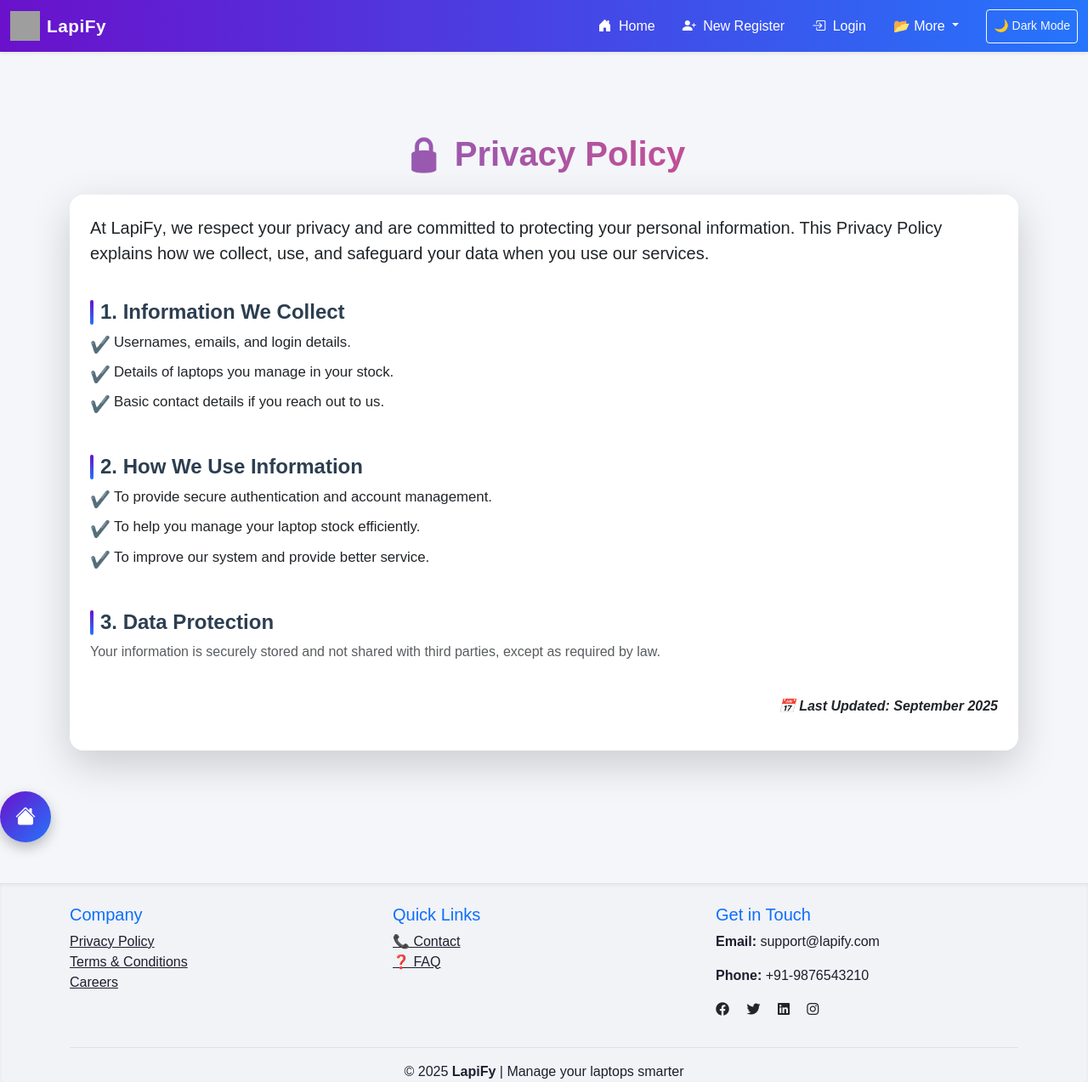
After one commit to runankpatil08/Full_Stack, a Django app: template Lapify/template/laptop_app/privacy.html in a window 1280 px wide. The commit adds this page. Shown: the whole page at 85% size. Run offline with Django 5.2, Linux system fonts and the light colour scheme; the template is opened without the code that fills it, so the values that code supplies are empty; grey boxes are pictures that could not be loaded.

Commit message:
Update some UI of static pages

```diff
--- /dev/null
+++ b/Lapify/template/laptop_app/privacy.html
@@ -0,0 +1,126 @@
+{% extends 'layout.html' %}
+
+{% block title %}
+<title>Privacy Policy - LapiFy</title>
+{% endblock %}
+
+{% block content %}
+<div class="container my-5">
+
+  <!-- Gradient Heading -->
+  <h1 class="text-center fw-bold mb-4 privacy-heading">
+    🔒 Privacy Policy
+  </h1>
+
+  <!-- Animated Card -->
+  <div class="card p-4 shadow-lg border-0 rounded-4 privacy-card">
+    <p class="lead">
+      At <strong>LapiFy</strong>, we respect your privacy and are committed to protecting your personal information.
+      This Privacy Policy explains how we collect, use, and safeguard your data when you use our services.
+    </p>
+
+    <!-- Section 1 -->
+    <h4 class="mt-4 section-title">1. Information We Collect</h4>
+    <ul class="styled-list">
+      <li>Usernames, emails, and login details.</li>
+      <li>Details of laptops you manage in your stock.</li>
+      <li>Basic contact details if you reach out to us.</li>
+    </ul>
+
+    <!-- Section 2 -->
+    <h4 class="mt-4 section-title">2. How We Use Information</h4>
+    <ul class="styled-list">
+      <li>To provide secure authentication and account management.</li>
+      <li>To help you manage your laptop stock efficiently.</li>
+      <li>To improve our system and provide better service.</li>
+    </ul>
+
+    <!-- Section 3 -->
+    <h4 class="mt-4 section-title">3. Data Protection</h4>
+    <p class="text-muted">
+      Your information is securely stored and not shared with third parties, except as required by law.
+    </p>
+
+    <!-- Last updated -->
+    <p class="mt-4 text-end fw-bold">
+      <em>📅 Last Updated: September 2025</em>
+    </p>
+  </div>
+</div>
+
+<!-- ✅ Styling + Animations -->
+<style>
+/* Gradient Heading Animation */
+.privacy-heading {
+  font-size: 2.5rem;
+  background: linear-gradient(90deg, #6a11cb, #2575fc, #ff416c);
+  background-size: 300% auto;
+  -webkit-background-clip: text;
+  -webkit-text-fill-color: transparent;
+  animation: shine 5s linear infinite;
+}
+
+/* Gradient Animation */
+@keyframes shine {
+  0% { background-position: 0% center; }
+  100% { background-position: 300% center; }
+}
+
+/* Card hover effect */
+.privacy-card {
+  background: #ffffff;
+  transition: transform 0.3s ease, box-shadow 0.3s ease;
+}
+.privacy-card:hover {
+  transform: translateY(-8px);
+  box-shadow: 0px 12px 24px rgba(0,0,0,0.2);
+}
+
+/* Section Titles with left border highlight */
+.section-title {
+  position: relative;
+  padding-left: 12px;
+  font-weight: 600;
+  color: #2c3e50;
+}
+.section-title::before {
+  content: "";
+  position: absolute;
+  left: 0;
+  top: 0;
+  height: 100%;
+  width: 4px;
+  background: linear-gradient(180deg, #6a11cb, #2575fc);
+  border-radius: 4px;
+}
+
+/* Animated list */
+.styled-list {
+  list-style: none;
+  padding-left: 0;
+}
+.styled-list li {
+  position: relative;
+  padding-left: 28px;
+  margin-bottom: 10px;
+  font-size: 1.05rem;
+  transition: all 0.3s ease;
+}
+.styled-list li::before {
+  content: "✔️";
+  position: absolute;
+  left: 0;
+  top: 2px;
+  font-size: 1.2rem;
+  color: #2575fc;
+  transition: transform 0.3s ease;
+}
+.styled-list li:hover {
+  color: #2575fc;
+  transform: translateX(5px);
+}
+.styled-list li:hover::before {
+  transform: scale(1.2) rotate(10deg);
+}
+</style>
+{% endblock %}
--- a/Lapify/template/layout.html
+++ b/Lapify/template/layout.html
@@ -5,17 +5,19 @@
     {% block title %}
     <title>Title</title>
     {% endblock %}
-    <link href="https://cdn.jsdelivr.net/npm/bootstrap@5.3.7/dist/css/bootstrap.min.css" rel="stylesheet" integrity="sha384-LN+7fdVzj6u52u30Kp6M/trliBMCMKTyK833zpbD+pXdCLuTusPj697FH4R/5mcr" crossorigin="anonymous">
+    <link href="https://cdn.jsdelivr.net/npm/bootstrap@5.3.7/dist/css/bootstrap.min.css" rel="stylesheet">
     <link href="https://cdn.jsdelivr.net/npm/bootstrap-icons/font/bootstrap-icons.css" rel="stylesheet">
+    <link rel="stylesheet" href="https://cdnjs.cloudflare.com/ajax/libs/font-awesome/6.4.2/css/all.min.css"/>
 
     <style>
       /* 🎨 Theme Variables */
       :root {
-        --bg-color: #ffffff;
-        --text-color: #222;
-        --nav-bg: linear-gradient(90deg, #6c63ff, #3f3d9e);
-        --footer-bg: #f8f9fa;
-        --footer-text: #222;
+        --bg-color: #f5f6fa;
+        --text-color: #1e1e2f;
+        --nav-bg: linear-gradient(90deg, #6a11cb, #2575fc);
+        --footer-bg: #f1f3f6;
+        --footer-text: #1e1e2f;
+        --primary-hover: #ffdd57;
       }
 
       .dark-mode {
@@ -24,46 +26,104 @@
         --nav-bg: linear-gradient(90deg, #2b2b2b, #1a1a1a);
         --footer-bg: #1e1e1e;
         --footer-text: #bbb;
+        --primary-hover: #ffdd57;
       }
 
       body {
         background-color: var(--bg-color);
         color: var(--text-color);
+        font-family: 'Poppins', sans-serif;
+        transition: all 0.3s ease;
       }
 
       .navbar {
         background: var(--nav-bg) !important;
+        box-shadow: 0 4px 15px rgba(0,0,0,0.1);
+      }
+      .navbar-brand span {
+        color: #fff;
+        font-weight: 600;
+        letter-spacing: 0.5px;
+      }
+      .nav-link {
+        color: #fff !important;
+        font-weight: 500;
+        transition: all 0.3s ease;
+      }
+      .nav-link:hover {
+        color: var(--primary-hover) !important;
       }
 
-      footer {
-        background: var(--footer-bg) !important;
-        color: var(--footer-text) !important;
+      /* Dropdown */
+      .stylish-dropdown {
+        border-radius: 12px;
+        padding: 8px 0;
+        background: var(--bg-color);
+        border: none;
+        box-shadow: 0px 8px 20px rgba(0,0,0,0.15);
+        animation: fadeInScale 0.4s ease;
+      }
+      .stylish-dropdown .dropdown-item {
+        font-weight: 500;
+        padding: 10px 20px;
+        border-radius: 8px;
+        font-size: 1rem;
+        transition: all 0.3s ease;
+      }
+      .stylish-dropdown .dropdown-item:hover {
+        background: linear-gradient(90deg, #6a11cb, #2575fc);
+        color: #fff !important;
+        transform: translateX(5px);
+        box-shadow: 0px 4px 12px rgba(0,0,0,0.15);
+      }
+      @keyframes fadeInScale {
+        from {opacity:0; transform: scale(0.9) translateY(-10px);}
+        to {opacity:1; transform: scale(1) translateY(0);}
       }
 
-      /* Home Button - Bottom Left */
-      .home-btn {
-        position: fixed;
-        bottom: 20px;
-        left: 20px;
-        z-index: 1050;
-      }
+      /* Home Button */
       .home-btn a {
         display: flex;
+
         align-items: center;
         justify-content: center;
         width: 60px;
         height: 60px;
         border-radius: 50%;
-        background: linear-gradient(135deg, #6c63ff, #3f3d9e);
+        background: linear-gradient(135deg, #6a11cb, #2575fc);
         color: #fff;
         font-size: 1.5rem;
-        box-shadow: 0 4px 10px rgba(0,0,0,0.3);
-        transition: transform 0.3s, box-shadow 0.3s;
-        text-decoration: none;
+        box-shadow: 0 6px 15px rgba(0,0,0,0.25);
+        transition: all 0.3s ease;
       }
       .home-btn a:hover {
         transform: scale(1.1);
-        box-shadow: 0 6px 15px rgba(0,0,0,0.4);
+        box-shadow: 0 8px 20px rgba(0,0,0,0.35);
+      }
+
+      /* Footer */
+      footer {
+        background: var(--footer-bg) !important;
+        color: var(--footer-text) !important;
+        box-shadow: inset 0 2px 4px rgba(0,0,0,0.05);
+      }
+      footer a {
+        color: var(--footer-text);
+        transition: 0.3s;
+      }
+      footer a:hover {
+        color: #6a11cb;
+      }
+
+      /* Alerts */
+      .alert {
+        border-radius: 12px;
+        box-shadow: 0 4px 12px rgba(0,0,0,0.1);
+      }
+
+      /* Theme Toggle */
+      #theme-toggle {
+        transition: all 0.3s ease;
       }
     </style>
 </head>
@@ -71,29 +131,24 @@
 <!-- Navbar -->
 <nav class="navbar navbar-expand-lg navbar-dark sticky-top shadow-sm">
   <div class="container-fluid">
-
-    <!-- Brand Logo + Name -->
     <a class="navbar-brand d-flex align-items-center fw-bold" href="#">
-      <img src="https://cdn-icons-png.flaticon.com/512/1055/1055687.png" alt="Logo"
-           width="35" height="35" class="d-inline-block align-text-top me-2">
+      <img src="https://cdn-icons-png.flaticon.com/512/1055/1055687.png" width="35" height="35" class="me-2">
       <span style="font-size:1.3rem;">LapiFy</span>
+      {% if user.is_authenticated %}
+       <a class="nav-link px-3 fw-bold text-warning">
+            <i class="bi bi-person-circle me-1"></i> Welcome {{ user }}
+       </a>
+      {% endif %}
     </a>
-
-    <!-- Mobile Toggle -->
     <button class="navbar-toggler" type="button" data-bs-toggle="collapse"
-            data-bs-target="#navbarNavAltMarkup" aria-controls="navbarNavAltMarkup"
-            aria-expanded="false" aria-label="Toggle navigation">
+            data-bs-target="#navbarNavAltMarkup">
       <span class="navbar-toggler-icon"></span>
     </button>
-
-    <!-- Nav Links -->
     <div class="collapse navbar-collapse" id="navbarNavAltMarkup">
       <div class="navbar-nav ms-auto text-center">
-
         <a class="nav-link active px-3" href="{% url 'home' %}">
           <i class="bi bi-house-door-fill me-1"></i> Home
         </a>
-
         {% if user.is_authenticated %}
           <a class="nav-link px-3" href="{% url 'add' %}">
             <i class="bi bi-plus-circle-fill me-1"></i> Add Laptop
@@ -101,26 +156,29 @@
           <a class="nav-link px-3" href="{% url 'show' %}">
             <i class="bi bi-laptop-fill me-1"></i> Show Laptops
           </a>
-          <a class="nav-link px-3 fw-bold text-warning">
-            <i class="bi bi-person-circle me-1"></i>Welcome {{ user }}
-          </a>
           <a class="nav-link px-3" href="{% url 'logout' %}">
             <i class="bi bi-box-arrow-right me-1"></i> Logout
           </a>
         {% else %}
           <a class="nav-link px-3" href="{% url 'register' %}">
-            <i class="bi bi-person-plus-fill me-1"></i> NewRegister
+            <i class="bi bi-person-plus-fill me-1"></i> New Register
           </a>
           <a class="nav-link px-3" href="{% url 'login' %}">
             <i class="bi bi-box-arrow-in-right me-1"></i> Login
           </a>
         {% endif %}
-
-        <!-- 🌙 Theme Toggle Button -->
-        <button id="theme-toggle" class="btn btn-sm btn-outline-light ms-3">
-          🌙 Dark Mode
-        </button>
-
+        <li class="nav-item dropdown">
+          <a class="nav-link dropdown-toggle px-3" href="#" id="moreDropdown" role="button"
+             data-bs-toggle="dropdown" aria-expanded="false">
+            📂 More
+          </a>
+          <ul class="dropdown-menu dropdown-menu-end stylish-dropdown" aria-labelledby="moreDropdown">
+            <li><a class="dropdown-item" href="{% url 'privacy' %}">🔒 Privacy Policy</a></li>
+            <li><a class="dropdown-item" href="{% url 'terms' %}">📜 Terms & Conditions</a></li>
+            <li><a class="dropdown-item" href="{% url 'testimonials' %}">🌟 Testimonials</a></li>
+          </ul>
+        </li>
+        <button id="theme-toggle" class="btn btn-sm btn-outline-light ms-3">🌙 Dark Mode</button>
       </div>
     </div>
   </div>
@@ -128,24 +186,20 @@
 
 <br><br>
 {% if messages %}
-  <div class="container mt-3" style="width:50%;"  >
-
-
-    {% if messages %}
-  {% for message in messages %}
-    <div class="alert {{ message.tags }} alert-dismissible fade show" role="alert">
+  <div class="container mt-3" style="width:50%;">
+    {% for message in messages %}
+      <div class="alert {{ message.tags }} alert-dismissible fade show" role="alert">
         {{ message }}
-        <button type="button" class="btn-close" data-bs-dismiss="alert" aria-label="Close"></button>
-    </div>
-  {% endfor %}
-{% endif %}
+        <button type="button" class="btn-close" data-bs-dismiss="alert"></button>
+      </div>
+    {% endfor %}
   </div>
 {% endif %}
 
 {% block content %}
 {% endblock %}
 
-<!-- Home Button at Bottom Left -->
+<!-- Home Button -->
 <div class="home-btn">
   <a href="{% url 'home' %}" title="Go to Home">
     <i class="bi bi-house-fill"></i>
@@ -153,34 +207,66 @@
 </div>
 
 <!-- Footer -->
-<footer class="text-center py-3 mt-5">
-  <p class="mb-0">&copy; 2025 LapiFy | Manage your laptops smarter</p>
+<footer class="pt-4 mt-5 border-top">
+  <div class="container">
+    <div class="row">
+      <div class="col-md-4 mb-3">
+        <h5 class="text-primary">Company</h5>
+        <ul class="list-unstyled">
+          <li><a href="{% url 'privacy' %}">Privacy Policy</a></li>
+          <li><a href="{% url 'terms' %}">Terms & Conditions</a></li>
+          <li><a href="{% url 'career' %}">Careers</a></li>
+        </ul>
+      </div>
+      <div class="col-md-4 mb-3">
+        <h5 class="text-primary">Quick Links</h5>
+        <ul class="list-unstyled">
+
+          <li><a href="/contact">📞 Contact</a></li>
+          <li><a href="/faq">❓ FAQ</a></li>
+        </ul>
+      </div>
+      <div class="col-md-4 mb-3">
+        <h5 class="text-primary">Get in Touch</h5>
+        <p><strong>Email:</strong> support@lapify.com</p>
+        <p><strong>Phone:</strong> +91-9876543210</p>
+        <div>
+          <a href="#" class="text-dark me-3"><i class="fab fa-facebook"></i></a>
+          <a href="#" class="text-dark me-3"><i class="fab fa-twitter"></i></a>
+          <a href="#" class="text-dark me-3"><i class="fab fa-linkedin"></i></a>
+          <a href="#" class="text-dark"><i class="fab fa-instagram"></i></a>
+        </div>
+      </div>
+    </div>
+    <div class="text-center border-top pt-3 mt-3">
+      <p class="mb-0">&copy; 2025 <strong>LapiFy</strong> | Manage your laptops smarter</p>
+    </div>
+  </div>
 </footer>
 
-<script src="https://cdn.jsdelivr.net/npm/bootstrap@5.3.7/dist/js/bootstrap.bundle.min.js" integrity="sha384-ndDqU0Gzau9qJ1lfW4pNLlhNTkCfHzAVBReH9diLvGRem5+R9g2FzA8ZGN954O5Q" crossorigin="anonymous"></script>
+<script src="https://cdn.jsdelivr.net/npm/bootstrap@5.3.7/dist/js/bootstrap.bundle.min.js"></script>
 
 <!-- 🌙 Dark/Light Mode Script -->
 <script>
   const toggleBtn = document.getElementById("theme-toggle");
   const body = document.body;
 
-  // Load saved theme from localStorage
   if (localStorage.getItem("theme") === "dark") {
     body.classList.add("dark-mode");
     toggleBtn.textContent = "☀️ Light Mode";
-    toggleBtn.classList.replace("btn-outline-light", "btn-outline-warning");
+    toggleBtn.classList.replace("btn-outline-light","btn-outline-warning");
   }
 
   toggleBtn.addEventListener("click", () => {
     body.classList.toggle("dark-mode");
-    if (body.classList.contains("dark-mode")) {
+    if(body.classList.contains("dark-mode")) {
       toggleBtn.textContent = "☀️ Light Mode";
-      toggleBtn.classList.replace("btn-outline-light", "btn-outline-warning");
-      localStorage.setItem("theme", "dark");
+      toggleBtn.classList.replace("btn-outline-light","btn-outline-warning");
+      localStorage.setItem("theme","dark");
     } else {
       toggleBtn.textContent = "🌙 Dark Mode";
-      toggleBtn.classList.replace("btn-outline-warning", "btn-outline-light");
-      localStorage.setItem("theme", "light");
+      toggleBtn.classList.replace("btn-outline-warning","btn-outline-light");
+      localStorage.setItem("theme","light");
     }
   });
 </script>
```
Also changed, not shown: Lapify/laptop_app/urls.py (+6 -1 lines), Lapify/laptop_app/views.py (+28 -2 lines), Lapify/template/laptop_app/career.html (added, +101 -0 lines), Lapify/template/laptop_app/terms.html (added, +128 -0 lines), Lapify/template/laptop_app/testimonials.html (added, +101 -0 lines), Lapify/Lapify/settings.py (line endings or trailing spaces), Lapify/db.sqlite3.
